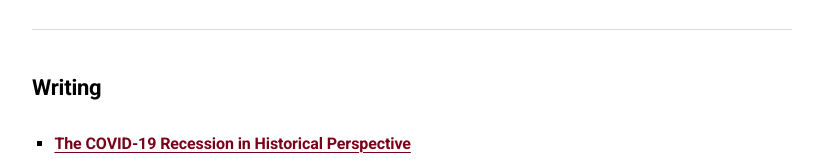
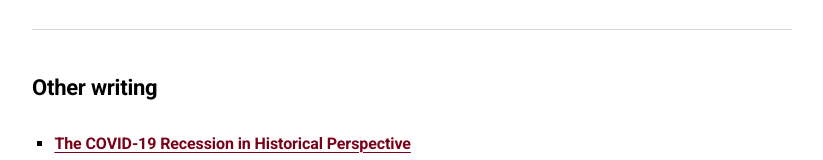
Before and after one commit to BelmudesLSB/BelmudesLSB.github.io, a plain HTML site: page index.html in a window 1280 px wide. Shown: the part 1851-2011 px from the top of the page, without its empty margins (228-1051 px from the left). Drawn offline with Linux system fonts and the light colour scheme.

Commit message:
Rename the Writing section to Other writing
Distinguishes it from the working papers above, which are also writing.
Renames the anchor from blog to writing; nothing linked to it.

Co-Authored-By: Claude Opus 5 <noreply@anthropic.com>

```diff
--- a/index.html
+++ b/index.html
@@ -116,8 +116,8 @@
     </ul>
   </section>
 
-  <section id="blog">
-    <h2>Writing</h2>
+  <section id="writing">
+    <h2>Other writing</h2>
 
     <ul class="items">
       <li>
```
